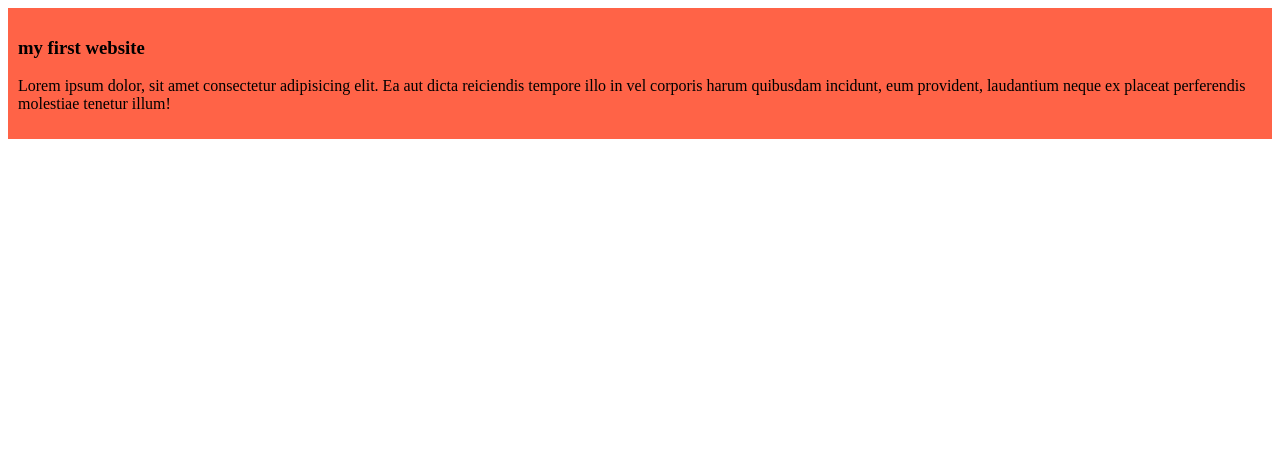
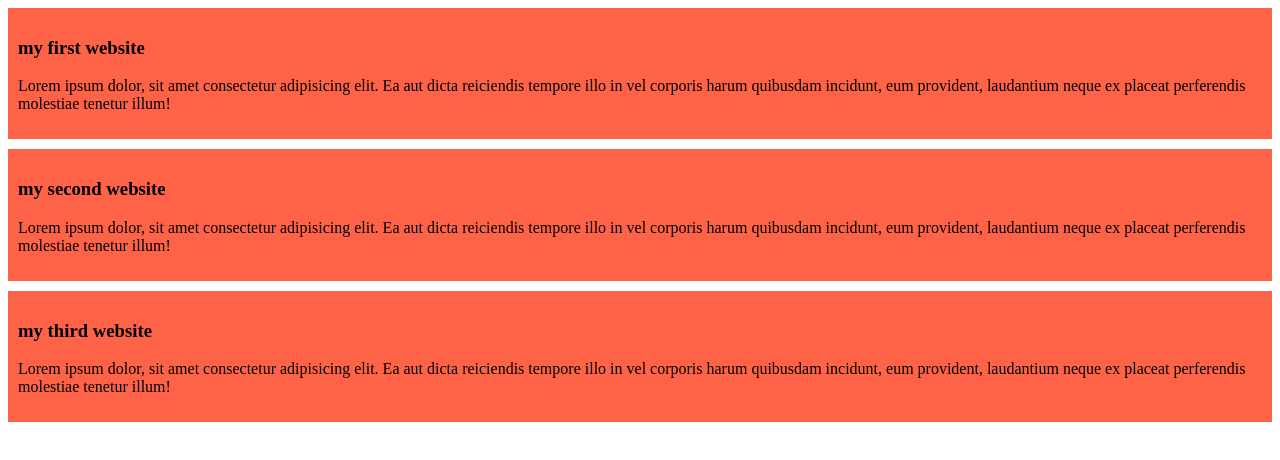
Before and after one commit to rakibulhasan203/my-first-github-repo, a plain HTML site: page index.html in a window 1280 px wide. Drawn offline with Linux system fonts and the light colour scheme.

Commit message:
added the second and third website

```diff
--- a/index.html
+++ b/index.html
@@ -11,5 +11,13 @@
         <h3>my first website</h3>
         <p>Lorem ipsum dolor, sit amet consectetur adipisicing elit. Ea aut dicta reiciendis tempore illo in vel corporis harum quibusdam incidunt, eum provident, laudantium neque ex placeat perferendis molestiae tenetur illum!</p>
     </div>
+    <div>
+        <h3>my second website</h3>
+        <p>Lorem ipsum dolor, sit amet consectetur adipisicing elit. Ea aut dicta reiciendis tempore illo in vel corporis harum quibusdam incidunt, eum provident, laudantium neque ex placeat perferendis molestiae tenetur illum!</p>
+    </div>
+    <div>
+        <h3>my third website</h3>
+        <p>Lorem ipsum dolor, sit amet consectetur adipisicing elit. Ea aut dicta reiciendis tempore illo in vel corporis harum quibusdam incidunt, eum provident, laudantium neque ex placeat perferendis molestiae tenetur illum!</p>
+    </div>
 </body>
 </html>
--- a/styles/blog.css
+++ b/styles/blog.css
@@ -1,4 +1,5 @@
 div{
     background-color: tomato;
     padding: 10px;
+    margin-bottom: 10px;
 }
```
